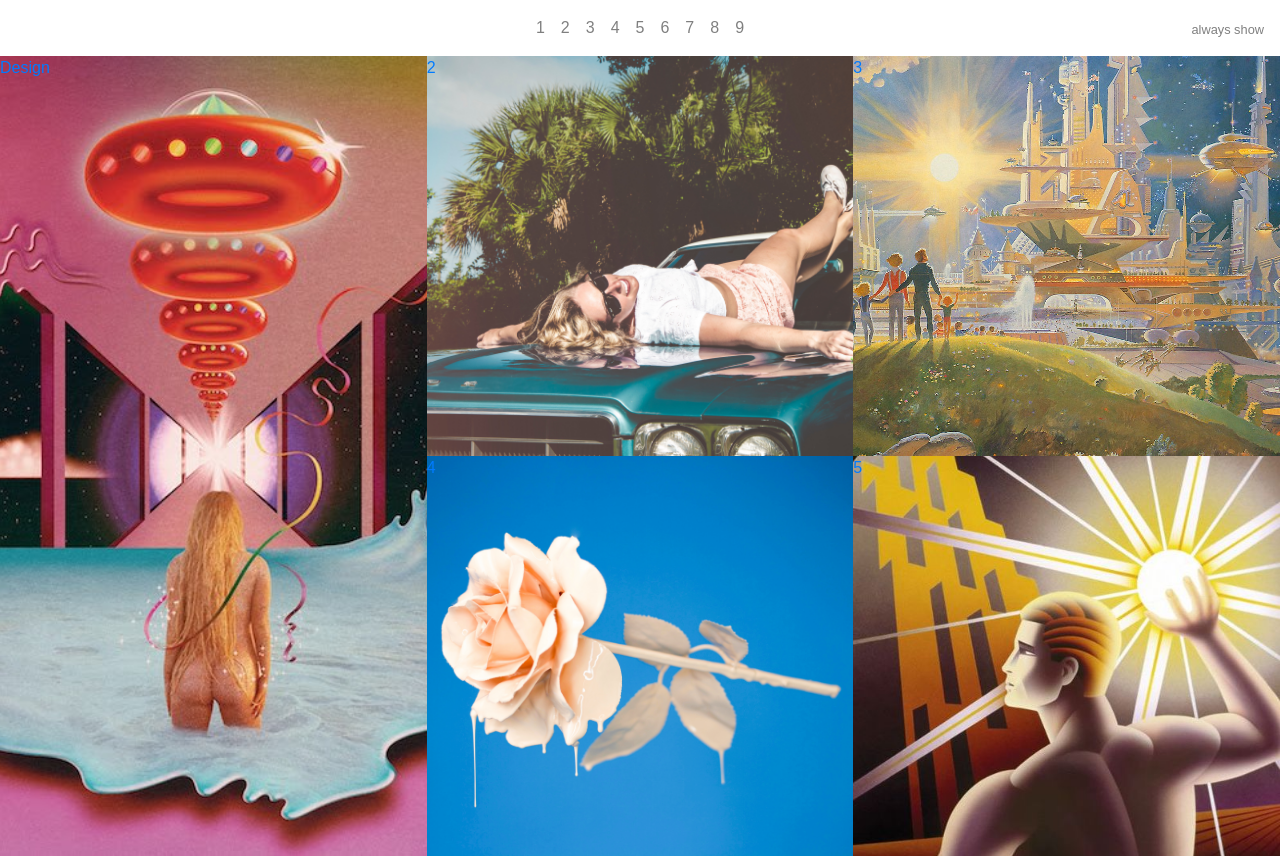
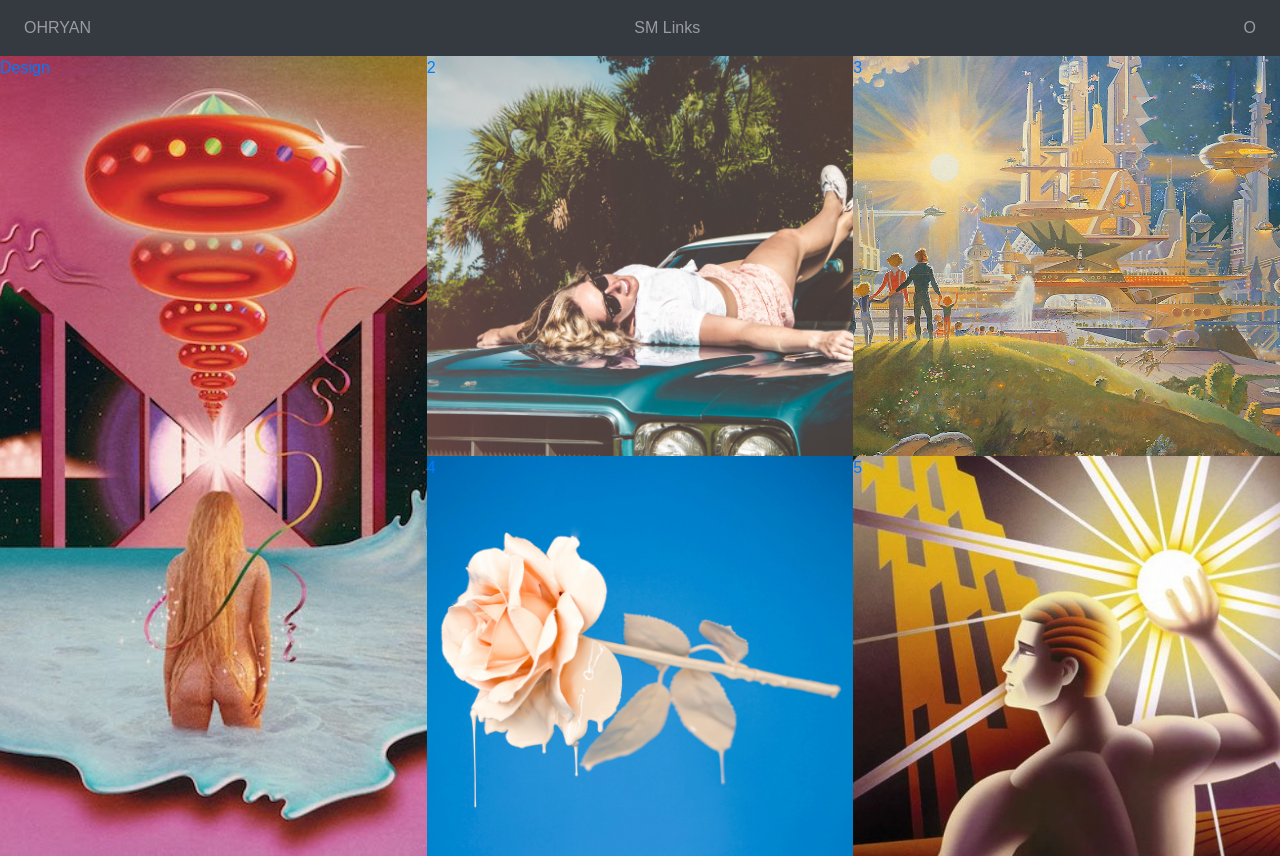
Before and after one commit to Always-Sunny/reactLoop, a React (Create React App) app in the folder client_src/: page / in a window 1280 px wide. Built offline with nearby package versions, Linux system fonts and the light colour scheme.

Commit message:
upgraded packages, bootstrapped header, and cleared out css

```diff
--- a/client_src/src/assets/styles/Header.css
+++ b/client_src/src/assets/styles/Header.css
@@ -7,12 +7,3 @@ medium
 sc
 skype
 gmail */
-
-.nav-img {
-
-}
-
-.nav-img-1 {
-  /* background-color: pink; */
-  background-image: url("../img/github.png");
-}
--- a/client_src/src/components/Header.js
+++ b/client_src/src/components/Header.js
@@ -6,44 +6,23 @@ class Header extends Component {
   render() {
     return (
 
-      <nav className="navbar navbar-fixed-top navbar-expand-md navbar-light">
-        <div className="d-flex w-100"></div>
-        <div className="navbar-collapse collapse justify-content-center" id="collapsingNavbar">
-          <ul className="navbar-nav">
+      <nav className="navbar navbar-expand-md navbar-fixed-top navbar-dark bg-dark main-nav">
+        <div className="container-fluid">
+          <ul className="nav navbar-nav">
+            <li className="nav-item nav-home nav-img">
+              <Link to="/" className="nav-link link-home">OHRYAN</Link>
+            </li>
+          </ul>
+          <ul className="nav navbar-nav mx-auto">
+            <li className="nav-item"><Link to="/" className="nav-link">SM Links</Link></li>
+          </ul>
+          <ul className="nav navbar-nav nav-prof nav-img">
             <li className="nav-item">
-              <Link className="nav-link" to="/"><div className="nav-img nav-img-1">1</div></Link>
-            </li>
-            <li className="nav-item">
-              <Link className="nav-link" to="/"><div className="nav-img nav-img-2">2</div></Link>
-            </li>
-            <li className="nav-item">
-              <Link className="nav-link" to="/"><div className="nav-img nav-img-3">3</div></Link>
-            </li>
-            <li className="nav-item">
-              <Link className="nav-link" to="/"><div className="nav-img nav-img-4">4</div></Link>
-            </li>
-            <li className="nav-item">
-              <Link className="nav-link" to="/"><div className="nav-img nav-img-5">5</div></Link>
-            </li>
-            <li className="nav-item">
-              <Link className="nav-link" to="/"><div className="nav-img nav-img-6">6</div></Link>
-            </li>
-            <li className="nav-item">
-              <Link className="nav-link" to="/"><div className="nav-img nav-img-7">7</div></Link>
-            </li>
-            <li className="nav-item">
-              <Link className="nav-link" to="/"><div className="nav-img nav-img-8">8</div></Link>
-            </li>
-            <li className="nav-item">
-              <Link className="nav-link" to="/"><div className="nav-img nav-img-9">9</div></Link>
+              <Link to="/" className="nav-link">O</Link>
             </li>
           </ul>
         </div>
-        <span className="navbar-text small text-truncate mt-1 w-100 text-right">always show</span>
       </nav>
-
-
-
 
     )
   }
```
Also changed, not shown: 1 other file (tests, documents, lock files or other folders).
